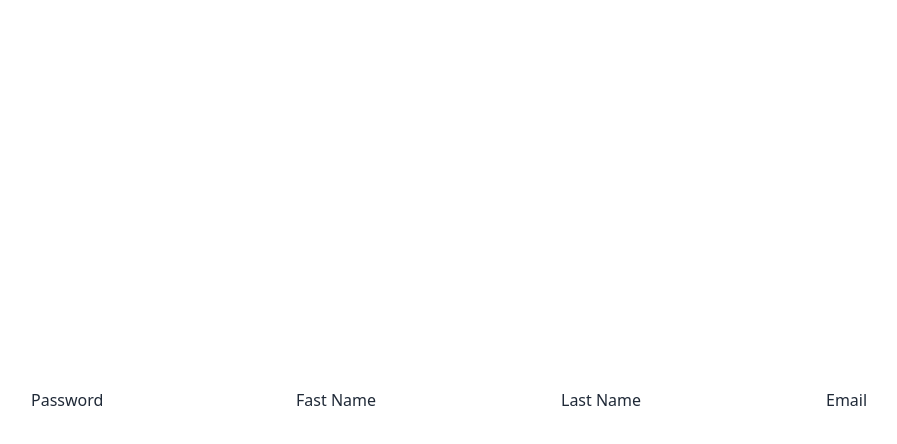
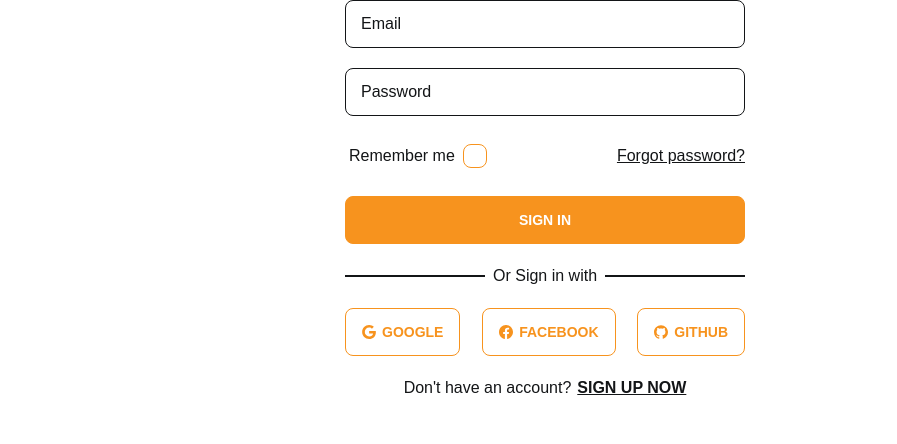
Before and after one commit to mdpahlovi/the-imprint-news-client, a React (Create React App) app: page / in a window 1280 px wide. Shown: the top 444 px of the page, without its empty margins (95-992 px from the left). Built offline with nearby package versions, Linux system fonts and the light colour scheme.

Commit message:
Signin Component Added

```diff
--- a/package.json
+++ b/package.json
@@ -9,6 +9,7 @@
     "daisyui": "^2.31.0",
     "react": "^18.2.0",
     "react-dom": "^18.2.0",
+    "react-icons": "^4.6.0",
     "react-scripts": "5.0.1",
     "web-vitals": "^2.1.4"
   },
--- a/public/index.html
+++ b/public/index.html
@@ -1,5 +1,5 @@
 <!DOCTYPE html>
-<html lang="en">
+<html data-theme="light" lang="en">
     <head>
         <meta charset="UTF-8" />
         <meta http-equiv="X-UA-Compatible" content="IE=edge" />
--- a/src/App.js
+++ b/src/App.js
@@ -1,9 +1,9 @@
-import Login from "./components/login";
+import Signin from "./components/Signin";
 
 function App() {
     return (
         <>
-            <Login />
+            <Signin />
         </>
     );
 }
--- a/src/components/Input.jsx
+++ b/src/components/Reusable/Input.jsx
@@ -2,16 +2,19 @@ import React from "react";
 
 const Input = ({ type, name, text }) => {
     const handelLabel = (event) => {
+        const input = event.target;
         const label = event.target.nextSibling;
         if (event.target.value) {
+            input.classList.add("border-primary");
             label.classList.add("label-top");
         } else {
+            input.classList.remove("border-primary");
             label.classList.remove("label-top");
         }
     };
     return (
         <div onBlur={handelLabel} className="relative">
-            <input type={type} name={name} className="input-field border-white" />
+            <input type={type} name={name} className="input-field" required={type === "email" || type === "password" ? true : false} />
             <label htmlFor={name} className="input-label">
                 {text}
             </label>
--- /dev/null
+++ b/src/components/Signin.js
@@ -0,0 +1,50 @@
+import React from "react";
+import Input from "./Reusable/Input";
+import { ImGoogle, ImGithub } from "react-icons/im";
+import { BsFacebook } from "react-icons/bs";
+
+const Signin = () => {
+    return (
+        <section className="form-container content-gap-y">
+            <form className="content-gap-y">
+                <Input type={"email"} name={"email"} text={"Email"} />
+                <Input type={"password"} name={"password"} text={"Password"} />
+                <div className="flex justify-between items-center">
+                    <label className="label cursor-pointer">
+                        <span className="mr-2">Remember me</span>
+                        <input type="checkbox" className="checkbox checkbox-primary" />
+                    </label>
+                    <a className="link" href="/">
+                        Forgot password?
+                    </a>
+                </div>
+                <input type={"submit"} value="Sign In" className="btn btn-primary" />
+            </form>
+            <div className="line-x">
+                <p className="mx-2">Or Sign in with</p>
+            </div>
+            <div className="content-gap-x justify-between">
+                <button className="btn btn-outline btn-primary gap-1.5">
+                    <ImGoogle />
+                    Google
+                </button>
+                <button className="btn btn-outline btn-primary gap-1.5">
+                    <BsFacebook />
+                    Facebook
+                </button>
+                <button className="btn btn-outline btn-primary gap-1.5">
+                    <ImGithub />
+                    Github
+                </button>
+            </div>
+            <p className="text-center">
+                Don't have an account?
+                <a href="/" className="ml-1.5 font-bold uppercase underline">
+                    Sign Up Now
+                </a>
+            </p>
+        </section>
+    );
+};
+
+export default Signin;
--- a/src/components/login.jsx
+++ /dev/null
@@ -1,15 +0,0 @@
-import React from "react";
-import Input from "./Input";
-
-const Login = () => {
-    return (
-        <form className="w-full h-screen flex justify-center items-center">
-            <Input type={"password"} name={"password"} text={"Password"} />
-            <Input type={"text"} name={"fastName"} text={"Fast Name"} />
-            <Input type={"text"} name={"lastName"} text={"Last Name"} />
-            <Input type={"email"} name={"email"} text={"Email"} />
-        </form>
-    );
-};
-
-export default Login;
--- a/src/index.css
+++ b/src/index.css
@@ -3,14 +3,30 @@
 @tailwind utilities;
 
 @layer components {
+    .my-container {
+        @apply container mx-auto px-6;
+    }
+    .form-container {
+        @apply max-w-md mx-auto px-6;
+    }
+    .content-gap-x {
+        @apply flex gap-5;
+    }
+    .content-gap-y {
+        @apply flex flex-col gap-5;
+    }
+    .line-x {
+        @apply flex items-center before:flex-1 before:border before:border-base-content  after:flex-1 after:border after:border-base-content;
+    }
+    /* Input Field */
     .input-field {
-        @apply input focus:outline-none border bg-transparent;
+        @apply w-full input focus:outline-none focus:border-primary border-base-content bg-transparent;
     }
     .input-label {
         @apply absolute top-3 left-4 -z-10 transform duration-300;
     }
     .label-top {
-        @apply scale-75 -translate-y-6 z-0 bg-base-100 ml-2 px-2;
+        @apply scale-75 -translate-y-6 z-0 bg-base-100 text-primary ml-2 px-2;
     }
 }
 
--- a/src/index.js
+++ b/src/index.js
@@ -1,17 +1,11 @@
-import React from 'react';
-import ReactDOM from 'react-dom/client';
-import './index.css';
-import App from './App';
-import reportWebVitals from './reportWebVitals';
+import React from "react";
+import ReactDOM from "react-dom/client";
+import "./index.css";
+import App from "./App";
 
-const root = ReactDOM.createRoot(document.getElementById('root'));
+const root = ReactDOM.createRoot(document.getElementById("root"));
 root.render(
-  <React.StrictMode>
-    <App />
-  </React.StrictMode>
+    <React.StrictMode>
+        <App />
+    </React.StrictMode>
 );
-
-// If you want to start measuring performance in your app, pass a function
-// to log results (for example: reportWebVitals(console.log))
-// or send to an analytics endpoint. Learn more: https://bit.ly/CRA-vitals
-reportWebVitals();
--- a/src/reportWebVitals.js
+++ /dev/null
@@ -1,13 +0,0 @@
-const reportWebVitals = onPerfEntry => {
-  if (onPerfEntry && onPerfEntry instanceof Function) {
-    import('web-vitals').then(({ getCLS, getFID, getFCP, getLCP, getTTFB }) => {
-      getCLS(onPerfEntry);
-      getFID(onPerfEntry);
-      getFCP(onPerfEntry);
-      getLCP(onPerfEntry);
-      getTTFB(onPerfEntry);
-    });
-  }
-};
-
-export default reportWebVitals;
--- a/tailwind.config.js
+++ b/tailwind.config.js
@@ -1,8 +1,47 @@
 /** @type {import('tailwindcss').Config} */
 module.exports = {
     content: ["./src/**/*.{js,jsx,ts,tsx}"],
+
     theme: {
-        extend: {},
+        screens: {
+            xs: "448px",
+            sm: "640px",
+            md: "768px",
+            lg: "1024px",
+            xl: "1280px",
+            "2xl": "1600px",
+        },
+        fontFamily: {
+            sans: ["Poppins", "sans-serif"],
+        },
     },
     plugins: [require("daisyui")],
+
+    // DaisyUI Customized
+    daisyui: {
+        themes: [
+            {
+                light: {
+                    ...require("daisyui/src/colors/themes")["[data-theme=light]"],
+                    "base-100": "#ffffff",
+                    "base-content": "#131517",
+                    neutral: "#131517",
+                    "neutral-content": "#ffffff",
+                    primary: "#F7931E",
+                    secondary: "#143852",
+                },
+                dark: {
+                    ...require("daisyui/src/colors/themes")["[data-theme=dark]"],
+                    "base-100": "#131517",
+                    "base-content": "#ffffff",
+                    neutral: "#ffffff",
+                    "neutral-content": "#131517",
+                    primary: "#F7931E",
+                    secondary: "#143852",
+                },
+            },
+            "light",
+            "dark",
+        ],
+    },
 };
```
Also changed, not shown: src/setupTests.js (deleted, +0 -5 lines), src/components/Signup.js (added), 2 other files (tests, documents, lock files or other folders).
